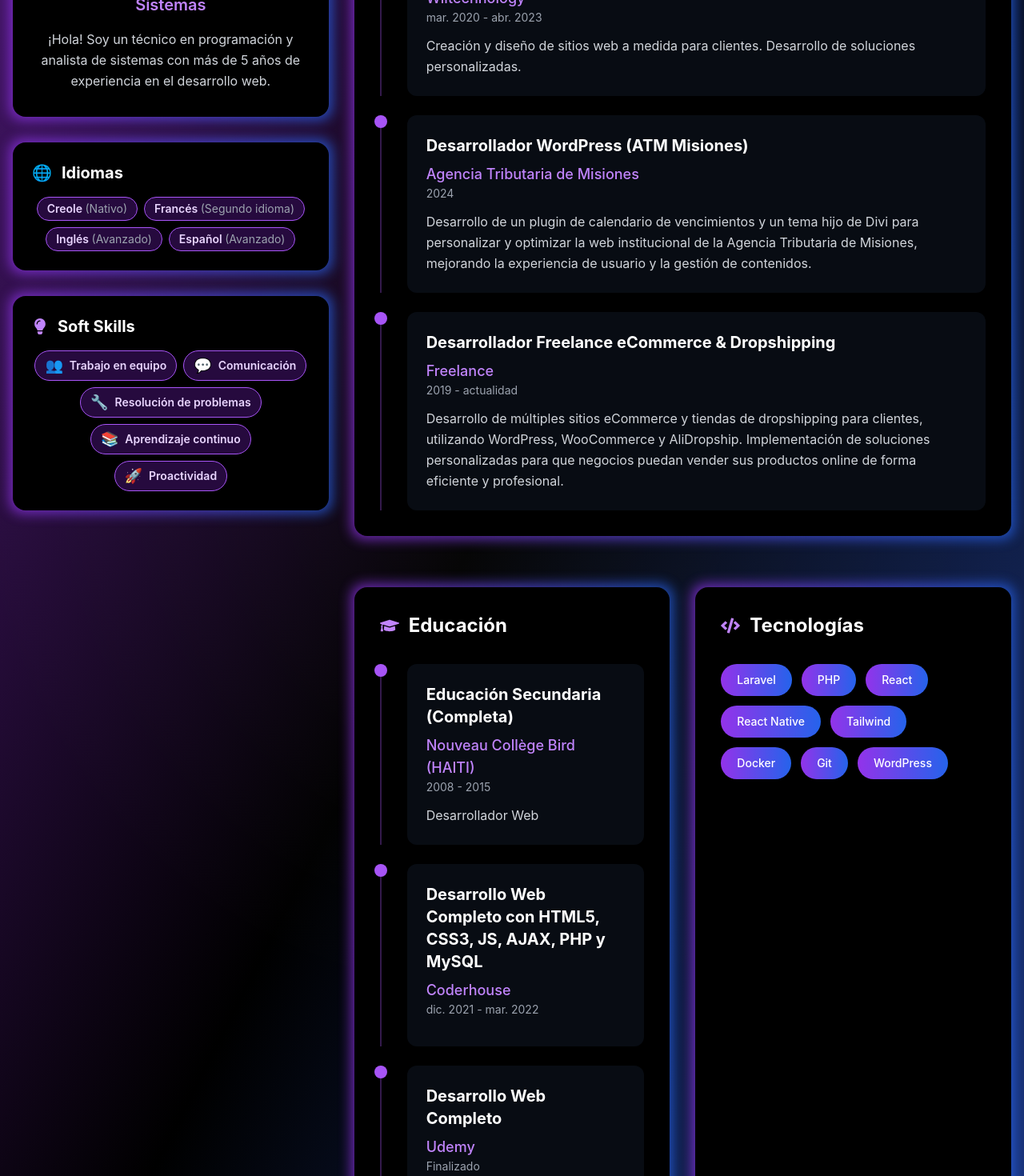
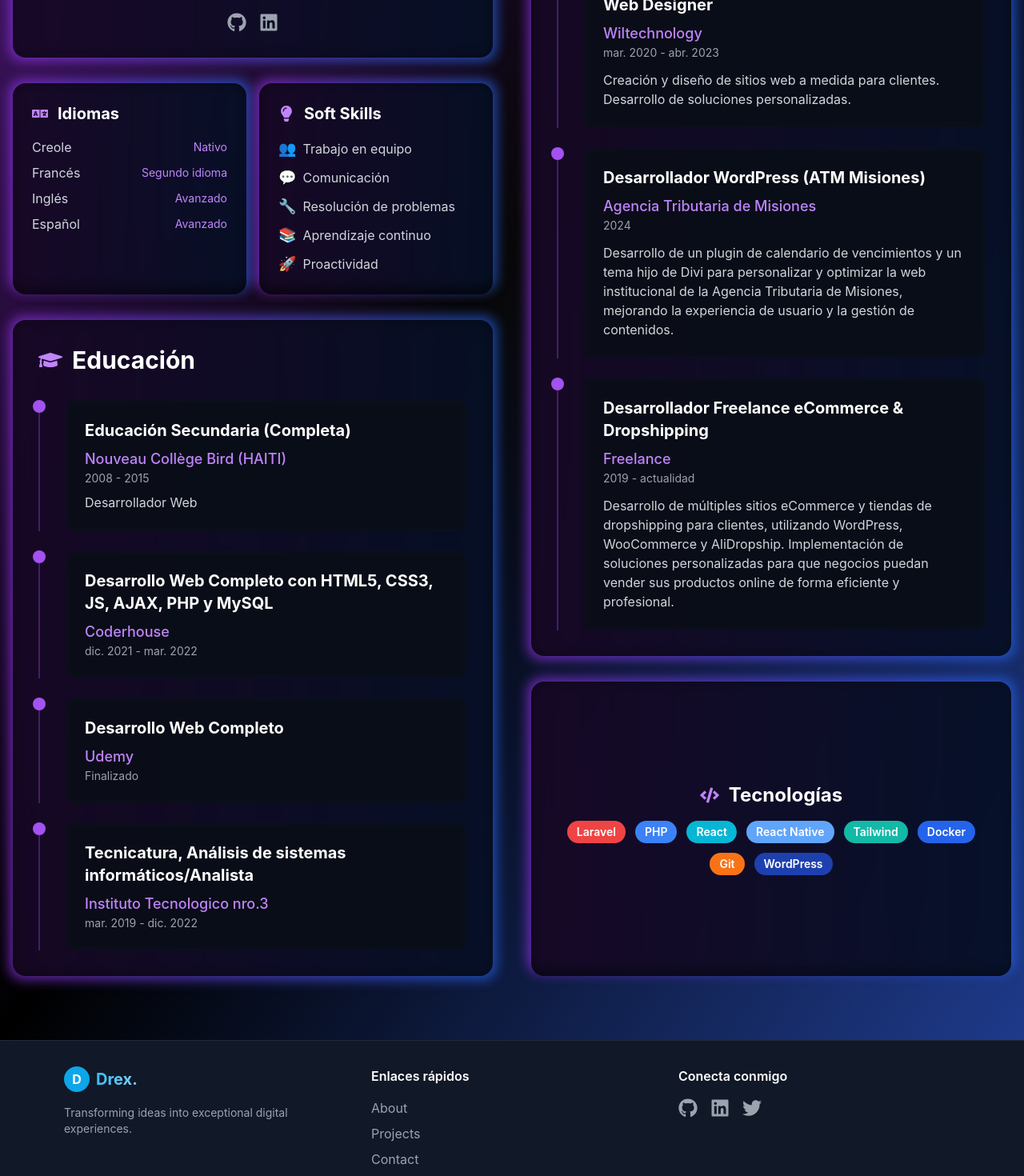
Before and after one commit to drex25/portfolio-react, a React (Vite) app: page /about in a window 1280 px wide. Shown: the part 680-2150 px from the top of the page at 80% size. Built offline with nearby package versions, Linux system fonts and the light colour scheme.

Commit message:
mas info (#25)
Co-authored-by: Sylvain Drexler Wilvins <tsgroup420@gmail.com>

```diff
--- a/src/pages/About.tsx
+++ b/src/pages/About.tsx
@@ -1,6 +1,7 @@
 import React, { useState, useEffect } from 'react';
 import { motion, useScroll, useTransform } from 'framer-motion';
-import { FaBriefcase, FaGraduationCap, FaCode, FaLightbulb, FaStar, FaChevronDown } from 'react-icons/fa';
+import { FaBriefcase, FaGraduationCap, FaCode, FaLightbulb, FaStar, FaGithub, FaLinkedin, FaLanguage } from 'react-icons/fa';
+import { useTranslation } from 'react-i18next';
 
 const experiences = [
   {
@@ -88,15 +89,10 @@
 ];
 
 const About: React.FC = () => {
+  const { t } = useTranslation();
   const [activeSection, setActiveSection] = useState<string | null>(null);
-  const [isHovering, setIsHovering] = useState(false);
-  const [mousePosition, setMousePosition] = useState({ x: 0, y: 0 });
   const { scrollYProgress } = useScroll();
   const y = useTransform(scrollYProgress, [0, 1], [0, -100]);
-
-  const handleMouseMove = (e: React.MouseEvent<HTMLDivElement, MouseEvent>) => {
-    setMousePosition({ x: e.clientX, y: e.clientY });
-  };
 
   return (
     <section className="min-h-screen relative overflow-hidden bg-black" id="about">
@@ -136,97 +132,153 @@
           className="text-center mb-20"
         >
           <h2 className="text-6xl md:text-8xl font-black text-transparent bg-clip-text bg-gradient-to-r from-purple-400 via-pink-500 to-blue-400 mb-6">
-            Sobre mí
+            {t('about.title', 'Sobre mí')}
           </h2>
           <div className="w-48 h-1 bg-gradient-to-r from-purple-400 via-pink-500 to-blue-400 mx-auto rounded-full" />
         </motion.div>
 
         {/* Main content */}
-        <div className="grid grid-cols-1 lg:grid-cols-12 gap-8">
-          {/* Left column - Profile */}
+        <div className="grid grid-cols-1 lg:grid-cols-2 gap-12">
+          {/* Left column - Profile and Skills */}
           <motion.div
             initial={{ opacity: 0, x: -50 }}
             animate={{ opacity: 1, x: 0 }}
             transition={{ duration: 0.8, delay: 0.2 }}
-            className="lg:col-span-4 flex flex-col gap-8"
+            className="space-y-8"
           >
-            <div className="flex flex-col gap-8">
-              {/* Perfil */}
-              <div className="relative group flex flex-col items-center">
-                <div className="absolute -inset-1 bg-gradient-to-r from-purple-600 to-blue-600 rounded-2xl blur opacity-75 group-hover:opacity-100 transition duration-1000 group-hover:duration-200" />
-                <div className="relative bg-black rounded-2xl p-8 flex flex-col items-center">
+            {/* Profile Card */}
+            <div className="relative group">
+              <div className="absolute -inset-1 bg-gradient-to-r from-purple-600 to-blue-600 rounded-2xl blur opacity-75 group-hover:opacity-100 transition duration-1000 group-hover:duration-200" />
+              <div className="relative bg-black/80 backdrop-blur-sm rounded-2xl p-8">
+                <div className="flex flex-col items-center">
                   <motion.div
-                    className="w-56 h-56 rounded-full overflow-hidden border-4 border-purple-500 shadow-2xl mb-6"
-                    animate={{
-                      rotate: isHovering ? mousePosition.x * 0.1 : 0,
-                      scale: isHovering ? 1.05 : 1,
-                    }}
+                    className="w-48 h-48 rounded-full overflow-hidden border-4 border-purple-500 shadow-2xl mb-6"
+                    whileHover={{ scale: 1.05 }}
                     transition={{ type: "spring", stiffness: 300, damping: 20 }}
-                    onHoverStart={() => setIsHovering(true)}
-                    onHoverEnd={() => setIsHovering(false)}
-                    onMouseMove={handleMouseMove}
                   >
-                    <motion.img
+                    <img
                       src="/assets/DREX.jpeg"
                       alt="Foto de perfil de Sylvain Drexler"
                       className="object-cover w-full h-full"
-                      animate={{ scale: isHovering ? 1.1 : 1 }}
-                      transition={{ duration: 0.3 }}
                     />
                   </motion.div>
                   <h1 className="text-3xl font-bold text-white mb-2 text-center">Sylvain Drexler Wilvins</h1>
                   <h2 className="text-xl font-semibold text-purple-400 mb-4 text-center">Web Developer & Analista de Sistemas</h2>
-                  <p className="text-gray-300 leading-relaxed text-center">
+                  <p className="text-gray-300 leading-relaxed text-center mb-6">
                     ¡Hola! Soy un técnico en programación y analista de sistemas con más de 5 años de experiencia en el desarrollo web.
                   </p>
+                  <div className="flex gap-4">
+                    <motion.a
+                      href="https://github.com/tuusuario"
+                      target="_blank"
+                      rel="noopener noreferrer"
+                      className="text-2xl text-gray-400 hover:text-purple-400 transition-colors"
+                      whileHover={{ scale: 1.2 }}
+                      whileTap={{ scale: 0.9 }}
+                    >
+                      <FaGithub />
+                    </motion.a>
+                    <motion.a
+                      href="https://linkedin.com/in/tuusuario"
+                      target="_blank"
+                      rel="noopener noreferrer"
+                      className="text-2xl text-gray-400 hover:text-purple-400 transition-colors"
+                      whileHover={{ scale: 1.2 }}
+                      whileTap={{ scale: 0.9 }}
+                    >
+                      <FaLinkedin />
+                    </motion.a>
+                  </div>
                 </div>
               </div>
-              {/* Idiomas */}
-              <div className="relative group">
-                <div className="absolute -inset-1 bg-gradient-to-r from-purple-600 to-blue-600 rounded-2xl blur opacity-75 group-hover:opacity-100 transition duration-1000 group-hover:duration-200" />
-                <div className="relative bg-black rounded-2xl p-6">
+            </div>
+
+            {/* Skills Grid */}
+            <div className="grid grid-cols-2 gap-4 min-h-[220px]">
+              {/* Languages */}
+              <div className="relative group h-full">
+                <div className="absolute -inset-1 bg-gradient-to-r from-purple-600 to-blue-600 rounded-2xl blur opacity-75 group-hover:opacity-100 transition duration-1000 group-hover:duration-200 h-full" />
+                <div className="relative bg-black/80 backdrop-blur-sm rounded-2xl p-6 h-full">
                   <h3 className="text-xl font-bold text-white mb-4 flex items-center gap-3">
-                    <span className="text-purple-400">🌐</span> Idiomas
+                    <FaLanguage className="text-purple-400" /> Idiomas
                   </h3>
-                  <div className="flex flex-wrap gap-2 justify-center">
+                  <div className="space-y-2">
                     {languages.map(lang => (
-                      <span key={lang.name} className="px-3 py-1 rounded-full bg-purple-700/30 text-purple-200 font-semibold text-sm border border-purple-500">
-                        {lang.name} <span className="text-gray-400 font-normal">({lang.level})</span>
-                      </span>
+                      <div key={lang.name} className="flex justify-between items-center">
+                        <span className="text-gray-300">{lang.name}</span>
+                        <span className="text-purple-400 text-sm">{lang.level}</span>
+                      </div>
                     ))}
                   </div>
                 </div>
               </div>
+
               {/* Soft Skills */}
-              <div className="relative group">
-                <div className="absolute -inset-1 bg-gradient-to-r from-purple-600 to-blue-600 rounded-2xl blur opacity-75 group-hover:opacity-100 transition duration-1000 group-hover:duration-200" />
-                <div className="relative bg-black rounded-2xl p-6">
+              <div className="relative group h-full">
+                <div className="absolute -inset-1 bg-gradient-to-r from-purple-600 to-blue-600 rounded-2xl blur opacity-75 group-hover:opacity-100 transition duration-1000 group-hover:duration-200 h-full" />
+                <div className="relative bg-black/80 backdrop-blur-sm rounded-2xl p-6 h-full">
                   <h3 className="text-xl font-bold text-white mb-4 flex items-center gap-3">
                     <FaLightbulb className="text-purple-400" /> Soft Skills
                   </h3>
-                  <div className="flex flex-wrap gap-2 justify-center">
+                  <div className="space-y-2">
                     {softSkills.map(skill => (
-                      <span key={skill.name} className="flex items-center gap-2 px-3 py-1 rounded-full bg-purple-700/30 text-purple-200 font-semibold text-sm border border-purple-500">
-                        <span className="text-lg">{skill.icon}</span> {skill.name}
-                      </span>
+                      <div key={skill.name} className="flex items-center gap-2">
+                        <span className="text-lg">{skill.icon}</span>
+                        <span className="text-gray-300">{skill.name}</span>
+                      </div>
                     ))}
                   </div>
                 </div>
               </div>
             </div>
+
+            {/* Education Timeline - moved here */}
+            <div className="relative group">
+              <div className="absolute -inset-1 bg-gradient-to-r from-purple-600 to-blue-600 rounded-2xl blur opacity-75 group-hover:opacity-100 transition duration-1000 group-hover:duration-200" />
+              <div className="relative bg-black/80 backdrop-blur-sm rounded-2xl p-8">
+                <h3 className="text-3xl font-bold text-white mb-8 flex items-center gap-3">
+                  <FaGraduationCap className="text-purple-400" />
+                  Educación
+                </h3>
+                <div className="space-y-6">
+                  {education.map((edu, index) => (
+                    <motion.div
+                      key={edu.degree}
+                      initial={{ opacity: 0, y: 20 }}
+                      animate={{ opacity: 1, y: 0 }}
+                      transition={{ delay: index * 0.1 }}
+                      className="relative pl-8 border-l-2 border-purple-500/30"
+                    >
+                      <div className="absolute -left-[9px] top-0 w-4 h-4 rounded-full bg-purple-500 animate-pulse" />
+                      <motion.div
+                        whileHover={{ scale: 1.02 }}
+                        className="bg-gray-900/50 backdrop-blur-sm rounded-xl p-6 transition-all duration-300"
+                      >
+                        <h4 className="text-xl font-bold text-white mb-2">{edu.degree}</h4>
+                        <p className="text-purple-400 font-medium text-lg">{edu.institution}</p>
+                        <p className="text-gray-400 text-sm">{edu.period}</p>
+                        {edu.description && (
+                          <p className="text-gray-300 mt-2">{edu.description}</p>
+                        )}
+                      </motion.div>
+                    </motion.div>
+                  ))}
+                </div>
+              </div>
+            </div>
           </motion.div>
 
-          {/* Right column - Experience and Education */}
+          {/* Right column - Experience only */}
           <motion.div
             initial={{ opacity: 0, x: 50 }}
             animate={{ opacity: 1, x: 0 }}
             transition={{ duration: 0.8, delay: 0.4 }}
-            className="lg:col-span-8 flex flex-col"
+            className="space-y-8 h-full flex flex-col"
           >
-            {/* Experience */}
-            <div className="relative group mb-8">
+            {/* Experience Timeline */}
+            <div className="relative group">
               <div className="absolute -inset-1 bg-gradient-to-r from-purple-600 to-blue-600 rounded-2xl blur opacity-75 group-hover:opacity-100 transition duration-1000 group-hover:duration-200" />
-              <div className="relative bg-black rounded-2xl p-8">
+              <div className="relative bg-black/80 backdrop-blur-sm rounded-2xl p-8">
                 <h3 className="text-3xl font-bold text-white mb-8 flex items-center gap-3">
                   <FaBriefcase className="text-purple-400" />
                   Experiencia
@@ -248,7 +300,7 @@
                         <h4 className="text-xl font-bold text-white mb-2">{exp.title}</h4>
                         <p className="text-purple-400 font-medium text-lg">{exp.company}</p>
                         <p className="text-gray-400 text-sm mb-3">{exp.period}</p>
-                        <p className="text-gray-300 leading-relaxed">{exp.description}</p>
+                        <p className="text-gray-300">{exp.description}</p>
                       </motion.div>
                     </motion.div>
                   ))}
@@ -256,60 +308,19 @@
               </div>
             </div>
 
-            {/* Educación y Tecnologías alineadas */}
-            <div className="grid grid-cols-1 md:grid-cols-2 gap-8 mt-8">
-              {/* Educación */}
-              <div className="relative group">
-                <div className="absolute -inset-1 bg-gradient-to-r from-purple-600 to-blue-600 rounded-2xl blur opacity-75 group-hover:opacity-100 transition duration-1000 group-hover:duration-200" />
-                <div className="relative bg-black rounded-2xl p-8 h-full">
-                  <h3 className="text-2xl font-bold text-white mb-8 flex items-center gap-3">
-                    <FaGraduationCap className="text-purple-400" />
-                    Educación
-                  </h3>
-                  <div className="space-y-6">
-                    {education.map((edu, index) => (
-                      <motion.div
-                        key={index}
-                        initial={{ opacity: 0, y: 20 }}
-                        animate={{ opacity: 1, y: 0 }}
-                        transition={{ delay: index * 0.1 }}
-                        className="relative pl-8 border-l-2 border-purple-500/30"
-                      >
-                        <div className="absolute -left-[9px] top-0 w-4 h-4 rounded-full bg-purple-500 animate-pulse" />
-                        <motion.div
-                          whileHover={{ scale: 1.02 }}
-                          className="bg-gray-900/50 backdrop-blur-sm rounded-xl p-6 transition-all duration-300"
-                        >
-                          <h4 className="text-xl font-bold text-white mb-2">{edu.degree}</h4>
-                          <p className="text-purple-400 font-medium text-lg">{edu.institution}</p>
-                          <p className="text-gray-400 text-sm mb-3">{edu.period}</p>
-                          {edu.description && <p className="text-gray-300 leading-relaxed">{edu.description}</p>}
-                        </motion.div>
-                      </motion.div>
-                    ))}
-                  </div>
-                </div>
-              </div>
-              {/* Tecnologías */}
-              <div className="relative group">
-                <div className="absolute -inset-1 bg-gradient-to-r from-purple-600 to-blue-600 rounded-2xl blur opacity-75 group-hover:opacity-100 transition duration-1000 group-hover:duration-200" />
-                <div className="relative bg-black rounded-2xl p-8 h-full">
-                  <h3 className="text-2xl font-bold text-white mb-8 flex items-center gap-3">
-                    <FaCode className="text-purple-400" />
-                    Tecnologías
-                  </h3>
-                  <div className="flex flex-wrap gap-3">
-                    {techs.map((tech) => (
-                      <motion.span
-                        key={tech.name}
-                        whileHover={{ scale: 1.1, rotate: 2 }}
-                        whileTap={{ scale: 0.95 }}
-                        className="px-5 py-2.5 rounded-full text-white font-medium text-sm shadow-lg hover:shadow-xl transition-all duration-300 cursor-pointer bg-gradient-to-r from-purple-600 to-blue-600"
-                      >
-                        {tech.name}
-                      </motion.span>
-                    ))}
-                  </div>
+            {/* Technologies Box */}
+            <div className="relative group flex-1">
+              <div className="absolute -inset-1 bg-gradient-to-r from-purple-600 to-blue-600 rounded-2xl blur opacity-75 group-hover:opacity-100 transition duration-1000 group-hover:duration-200 h-full" />
+              <div className="relative bg-black/80 backdrop-blur-sm rounded-2xl p-8 h-full flex flex-col items-center justify-center">
+                <h3 className="text-2xl font-bold text-white mb-4 flex items-center gap-3">
+                  <FaCode className="text-purple-400" /> Tecnologías
+                </h3>
+                <div className="flex flex-wrap gap-3 justify-center">
+                  {techs.map(tech => (
+                    <span key={tech.name} className={`px-3 py-1 rounded-full text-white font-semibold text-sm ${tech.color}`}>
+                      {tech.name}
+                    </span>
+                  ))}
                 </div>
               </div>
             </div>
```
